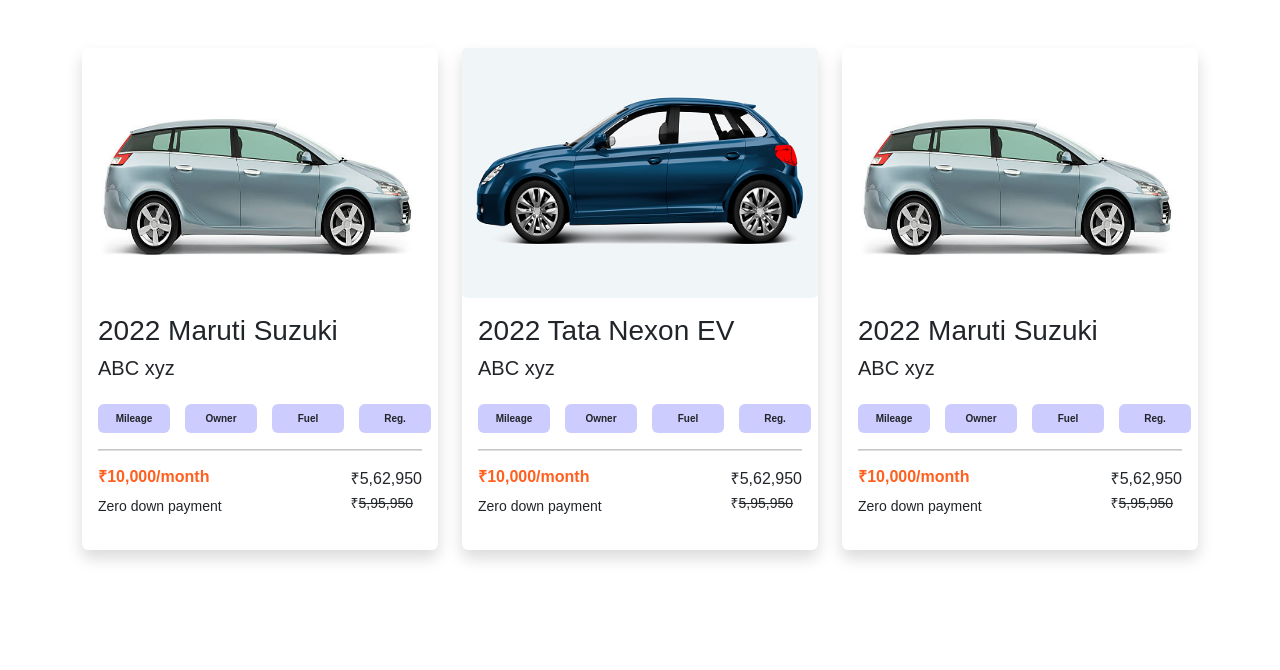
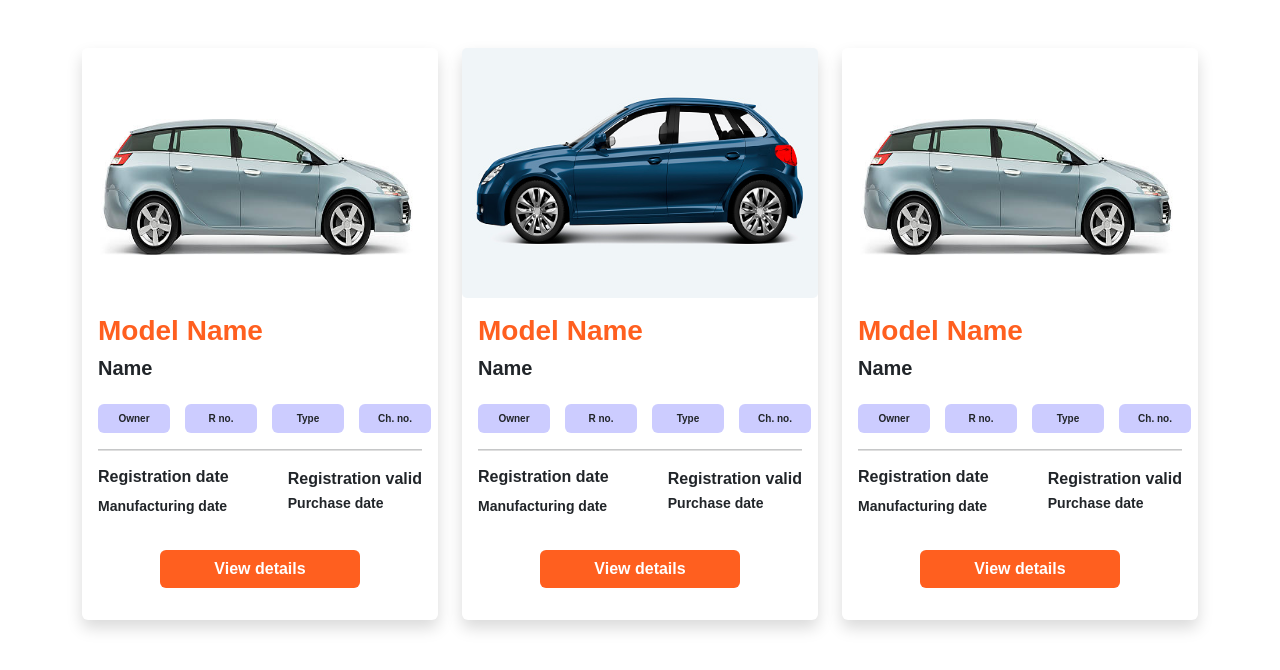
Before and after one commit to prbht123/DjangoProjectTemplates, a Django app: page /new_templates/vehicle_list/ in a window 1280 px wide. Shown: the top 670 px of the page. Run offline with Django 4.2, Linux system fonts and the light colour scheme.

Commit message:
Vehicle list template modification done

```diff
--- a/newproject/newTemplates/static/css/vehicle_list.css
+++ b/newproject/newTemplates/static/css/vehicle_list.css
@@ -4,7 +4,7 @@ body{
 .card-img{
 	height: 250px;
 }
-.btn{
+.button{
 	font-size: 10px;
 	background-color: #CCCCFF;
 	width: 72px;
@@ -13,6 +13,11 @@ hr{
 	height: 2px;
 	background-color: grey;
 }
-.emi{
+.name{
 	color: #FF5F1F;
 }
+.button1{
+	width: 200px;
+	background-color: #FF5F1F;
+	color: white;
+}
--- a/newproject/newTemplates/templates/vehicle_list.html
+++ b/newproject/newTemplates/templates/vehicle_list.html
@@ -16,31 +16,34 @@
 					<div class="card border-0 shadow">
 						<img src="{% static 'image/car-1.jpg' %}" class="card-img ">
 						<div class="card-body">
-							<h3 class="card-title text-mute">2022 Maruti Suzuki</h3>
-							<h5 class="card-text text-mute">ABC xyz</h5>
+							<h3 class="card-title name fw-bold">Model Name</h3>
+							<h5 class="card-text text-mute fw-bold">Name</h5>
 							<div class="row d-flex justify-content-center align-items-center">
 								<div class="col-xs-3 col-sm-3 col-md-3 col-lg-3">
-									<a href="" class="btn fw-bold mt-3">Mileage</a>
+									<a href="" class="btn button fw-bold mt-3">Owner</a>
 								</div>
 								<div class="col-xs-3 col-sm-3 col-md-3 col-lg-3">
-									<a href="" class="btn fw-bold mt-3">Owner</a>
+									<a href="" class="btn button fw-bold mt-3">R no.</a>
 								</div>
 								<div class="col-xs-3 col-sm-3 col-md-3 col-lg-3">
-									<a href="" class="btn fw-bold mt-3">Fuel</a>
+									<a href="" class="btn button fw-bold mt-3">Type</a>
 								</div>
 								<div class="col-xs-3 col-sm-3 col-md-3 col-lg-3">
-									<a href="" class="btn fw-bold mt-3">Reg.</a>
+									<a href="" class="btn button fw-bold mt-3">Ch. no.</a>
 								</div>
 							</div>
 							<hr>
 							<div class="row d-flex justify-content-center">
 								<div class="col-xs-6 col-sm-6 col-md-6 col-lg-6">
-									<h6 class="text-mute emi fw-bold">&#x20b9;10,000/month</h6>
-									<p class="text-mute"><small>Zero down payment</small></p>
+									<h6 class="text-mute fw-bold">Registration date</h6>
+									<p class="text-mute fw-bold"><small>Manufacturing date</small></p>
 								</div>
 								<div class="col-xs-6 col-sm-6 col-md-6 col-lg-6">
-									<p class="float-end text-mute">&#x20b9;5,62,950<br><small>&#x20b9;<s>5,95,950</s></small></p>
+									<p class="float-end text-mute fw-bold">Registration valid<br><small>Purchase date</small></p>
 								</div>
+							</div>
+							<div class="text-center my-3">
+							<a href="" class="btn button1 fw-bold">View details</a>
 							</div>
 						</div>
 					</div>
@@ -49,31 +52,34 @@
 					<div class="card border-0 shadow">
 						<img src="{% static 'image/car-2.jpg' %}" class="card-img ">
 						<div class="card-body">
-							<h3 class="card-title text-mute">2022 Tata Nexon EV</h3>
-							<h5 class="card-text text-mute">ABC xyz</h5>
+							<h3 class="card-title name fw-bold">Model Name</h3>
+							<h5 class="card-text text-mute fw-bold">Name</h5>
 							<div class="row d-flex justify-content-center align-items-center">
 								<div class="col-xs-3 col-sm-3 col-md-3 col-lg-3">
-									<a href="" class="btn fw-bold mt-3">Mileage</a>
+									<a href="" class="btn button fw-bold mt-3">Owner</a>
 								</div>
 								<div class="col-xs-3 col-sm-3 col-md-3 col-lg-3">
-									<a href="" class="btn fw-bold mt-3">Owner</a>
+									<a href="" class="btn button fw-bold mt-3">R no.</a>
 								</div>
 								<div class="col-xs-3 col-sm-3 col-md-3 col-lg-3">
-									<a href="" class="btn fw-bold mt-3">Fuel</a>
+									<a href="" class="btn button fw-bold mt-3">Type</a>
 								</div>
 								<div class="col-xs-3 col-sm-3 col-md-3 col-lg-3">
-									<a href="" class="btn fw-bold mt-3">Reg.</a>
+									<a href="" class="btn button fw-bold mt-3">Ch. no.</a>
 								</div>
 							</div>
 							<hr>
 							<div class="row d-flex justify-content-center">
 								<div class="col-xs-6 col-sm-6 col-md-6 col-lg-6">
-									<h6 class="text-mute emi fw-bold">&#x20b9;10,000/month</h6>
-									<p class="text-mute"><small>Zero down payment</small></p>
+									<h6 class="text-mute fw-bold">Registration date</h6>
+									<p class="text-mute fw-bold"><small>Manufacturing date</small></p>
 								</div>
 								<div class="col-xs-6 col-sm-6 col-md-6 col-lg-6">
-									<p class="float-end text-mute">&#x20b9;5,62,950<br><small>&#x20b9;<s>5,95,950</s></small></p>
+									<p class="float-end text-mute fw-bold">Registration valid<br><small>Purchase date</small></p>
 								</div>
+							</div>
+							<div class="text-center my-3">
+							<a href="" class="btn button1 fw-bold">View details</a>
 							</div>
 						</div>
 					</div>
@@ -82,31 +88,34 @@
 					<div class="card border-0 shadow">
 						<img src="{% static 'image/car-1.jpg' %}" class="card-img">
 						<div class="card-body">
-							<h3 class="card-title text-mute">2022 Maruti Suzuki</h3>
-							<h5 class="card-text text-mute">ABC xyz</h5>
+							<h3 class="card-title name fw-bold">Model Name</h3>
+							<h5 class="card-text text-mute fw-bold">Name</h5>
 							<div class="row d-flex justify-content-center align-items-center">
 								<div class="col-xs-3 col-sm-3 col-md-3 col-lg-3">
-									<a href="" class="btn fw-bold mt-3">Mileage</a>
+									<a href="" class="btn button fw-bold mt-3">Owner</a>
 								</div>
 								<div class="col-xs-3 col-sm-3 col-md-3 col-lg-3">
-									<a href="" class="btn fw-bold mt-3">Owner</a>
+									<a href="" class="btn button fw-bold mt-3">R no.</a>
 								</div>
 								<div class="col-xs-3 col-sm-3 col-md-3 col-lg-3">
-									<a href="" class="btn fw-bold mt-3">Fuel</a>
+									<a href="" class="btn button fw-bold mt-3">Type</a>
 								</div>
 								<div class="col-xs-3 col-sm-3 col-md-3 col-lg-3">
-									<a href="" class="btn fw-bold mt-3">Reg.</a>
+									<a href="" class="btn button fw-bold mt-3">Ch. no.</a>
 								</div>
 							</div>
 							<hr>
 							<div class="row d-flex justify-content-center">
 								<div class="col-xs-6 col-sm-6 col-md-6 col-lg-6">
-									<h6 class="text-mute emi fw-bold">&#x20b9;10,000/month</h6>
-									<p class="text-mute"><small>Zero down payment</small></p>
+									<h6 class="text-mute fw-bold">Registration date</h6>
+									<p class="text-mute fw-bold"><small>Manufacturing date</small></p>
 								</div>
 								<div class="col-xs-6 col-sm-6 col-md-6 col-lg-6">
-									<p class="float-end text-mute">&#x20b9;5,62,950<br><small>&#x20b9;<s>5,95,950</s></small></p>
+									<p class="float-end text-mute fw-bold">Registration valid<br><small>Purchase date</small></p>
 								</div>
+							</div>
+							<div class="text-center my-3">
+							<a href="" class="btn button1 fw-bold">View details</a>
 							</div>
 						</div>
 					</div>
```
